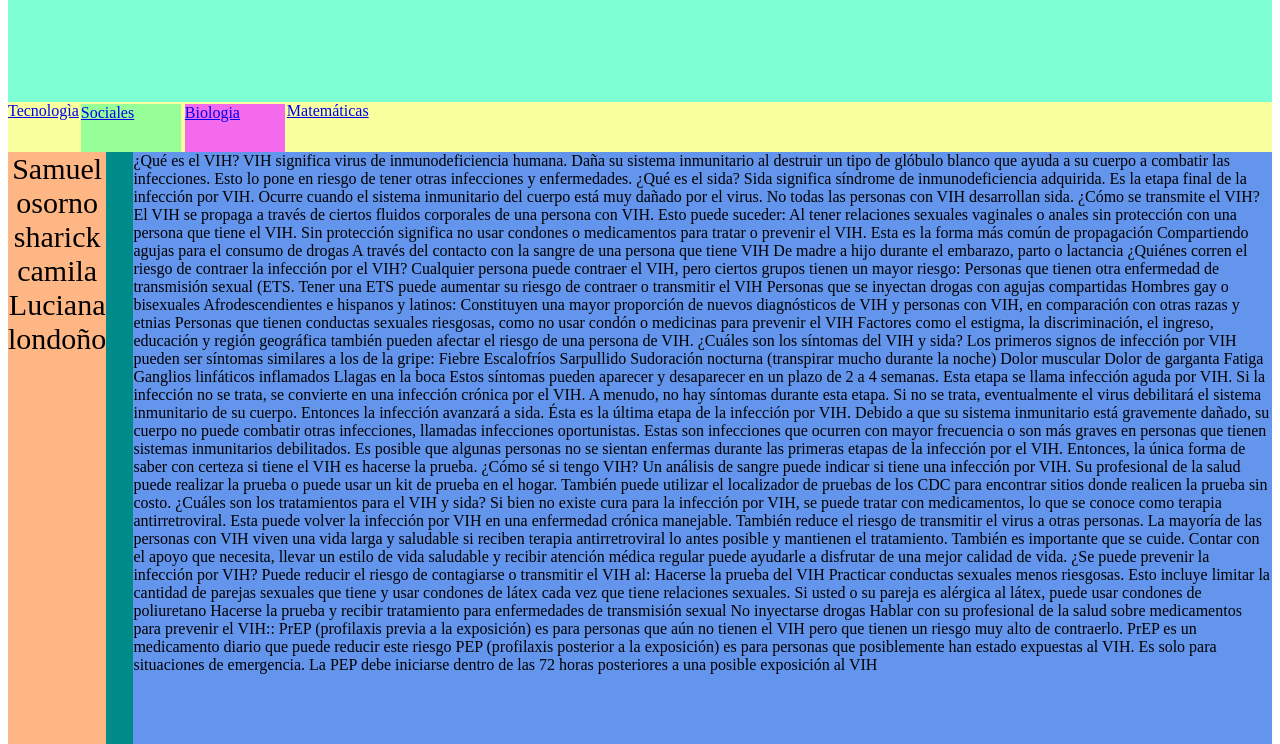
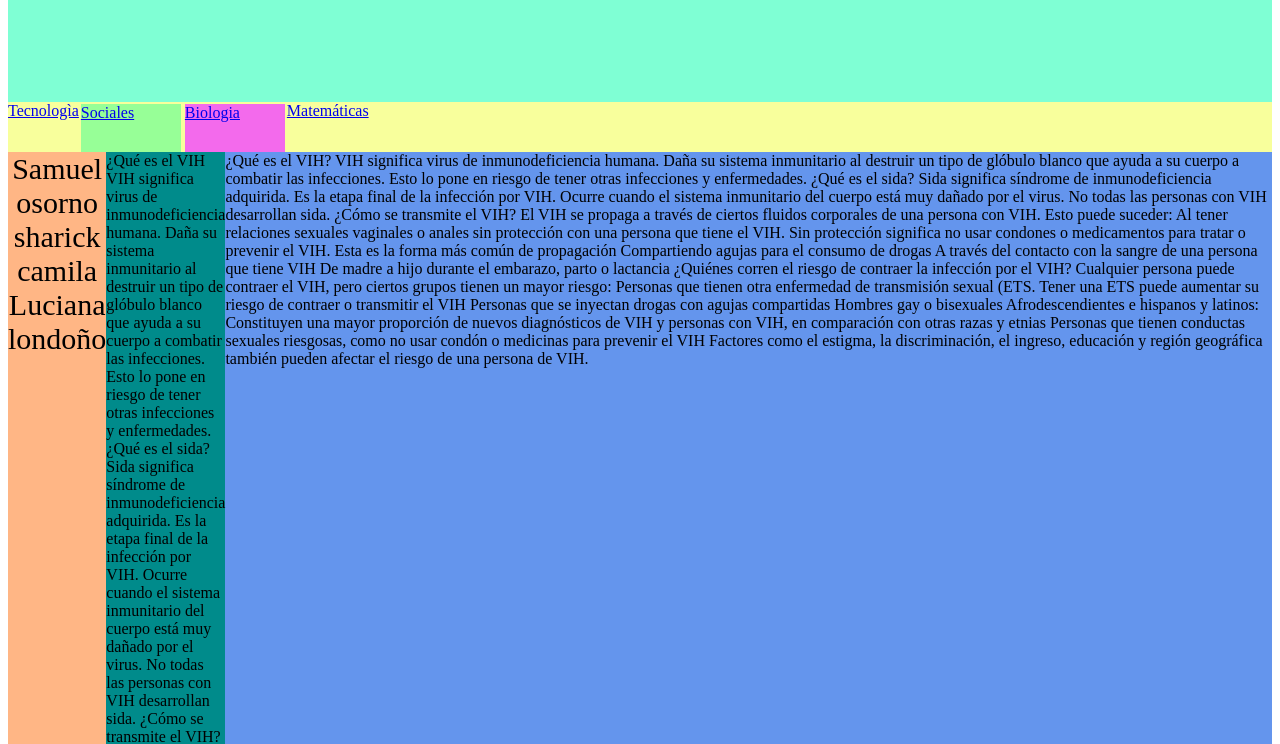
Before and after one commit to Camilamonsalve1/Recuperacion-periodo-1-20-04-2023, a plain HTML site: page Biologia.html in a window 1280 px wide. Shown: the part 56-800 px from the top of the page. Drawn offline with Linux system fonts and the light colour scheme.

Commit message:
Add files via upload

```diff
--- a/Biologia.html
+++ b/Biologia.html
@@ -37,17 +37,8 @@
         Luciana londoño
 
     </div>
-<div class="centro"></div>
-<div class="derecha"></div>
-
-
-¿Qué es el VIH?
+<div class="centro">¿Qué es el VIH
 VIH significa virus de inmunodeficiencia humana. Daña su sistema inmunitario al destruir un tipo de glóbulo blanco que ayuda a su cuerpo a combatir las infecciones. Esto lo pone en riesgo de tener otras infecciones y enfermedades.
-
-
-
-
-
 ¿Qué es el sida?
 Sida significa síndrome de inmunodeficiencia adquirida. Es la etapa final de la infección por VIH. Ocurre cuando el sistema inmunitario del cuerpo está muy dañado por el virus. No todas las personas con VIH desarrollan sida.
 
@@ -68,42 +59,33 @@ Afrodescendientes e hispanos y latinos: Constituyen una mayor proporción de nue
 Personas que tienen conductas sexuales riesgosas, como no usar condón o medicinas para prevenir el VIH
 Factores como el estigma, la discriminación, el ingreso, educación y región geográfica también pueden afectar el riesgo de una persona de VIH.
 
-¿Cuáles son los síntomas del VIH y sida?
-Los primeros signos de infección por VIH pueden ser síntomas similares a los de la gripe:
+ </div>
+<div class="derecha"></div>
 
-Fiebre
-Escalofríos
-Sarpullido
-Sudoración nocturna (transpirar mucho durante la noche)
-Dolor muscular
-Dolor de garganta
-Fatiga
-Ganglios linfáticos inflamados
-Llagas en la boca
-Estos síntomas pueden aparecer y desaparecer en un plazo de 2 a 4 semanas. Esta etapa se llama infección aguda por VIH.
 
-Si la infección no se trata, se convierte en una infección crónica por el VIH. A menudo, no hay síntomas durante esta etapa. Si no se trata, eventualmente el virus debilitará el sistema inmunitario de su cuerpo. Entonces la infección avanzará a sida. Ésta es la última etapa de la infección por VIH. Debido a que su sistema inmunitario está gravemente dañado, su cuerpo no puede combatir otras infecciones, llamadas infecciones oportunistas. Estas son infecciones que ocurren con mayor frecuencia o son más graves en personas que tienen sistemas inmunitarios debilitados.
+¿Qué es el VIH?
+VIH significa virus de inmunodeficiencia humana. Daña su sistema inmunitario al destruir un tipo de glóbulo blanco que ayuda a su cuerpo a combatir las infecciones. Esto lo pone en riesgo de tener otras infecciones y enfermedades.
+¿Qué es el sida?
+Sida significa síndrome de inmunodeficiencia adquirida. Es la etapa final de la infección por VIH. Ocurre cuando el sistema inmunitario del cuerpo está muy dañado por el virus. No todas las personas con VIH desarrollan sida.
 
-Es posible que algunas personas no se sientan enfermas durante las primeras etapas de la infección por el VIH. Entonces, la única forma de saber con certeza si tiene el VIH es hacerse la prueba.
+¿Cómo se transmite el VIH?
+El VIH se propaga a través de ciertos fluidos corporales de una persona con VIH. Esto puede suceder:
 
-¿Cómo sé si tengo VIH?
-Un análisis de sangre puede indicar si tiene una infección por VIH. Su profesional de la salud puede realizar la prueba o puede usar un kit de prueba en el hogar. También puede utilizar el localizador de pruebas de los CDC para encontrar sitios donde realicen la prueba sin costo.
+Al tener relaciones sexuales vaginales o anales sin protección con una persona que tiene el VIH. Sin protección significa no usar condones o medicamentos para tratar o prevenir el VIH. Esta es la forma más común de propagación
+Compartiendo agujas para el consumo de drogas
+A través del contacto con la sangre de una persona que tiene VIH
+De madre a hijo durante el embarazo, parto o lactancia
+¿Quiénes corren el riesgo de contraer la infección por el VIH?
+Cualquier persona puede contraer el VIH, pero ciertos grupos tienen un mayor riesgo:
 
-¿Cuáles son los tratamientos para el VIH y sida?
-Si bien no existe cura para la infección por VIH, se puede tratar con medicamentos, lo que se conoce como terapia antirretroviral. Esta puede volver la infección por VIH en una enfermedad crónica manejable. También reduce el riesgo de transmitir el virus a otras personas.
+Personas que tienen otra enfermedad de transmisión sexual (ETS. Tener una ETS puede aumentar su riesgo de contraer o transmitir el VIH
+Personas que se inyectan drogas con agujas compartidas
+Hombres gay o bisexuales
+Afrodescendientes e hispanos y latinos: Constituyen una mayor proporción de nuevos diagnósticos de VIH y personas con VIH, en comparación con otras razas y etnias
+Personas que tienen conductas sexuales riesgosas, como no usar condón o medicinas para prevenir el VIH
+Factores como el estigma, la discriminación, el ingreso, educación y región geográfica también pueden afectar el riesgo de una persona de VIH.
 
-La mayoría de las personas con VIH viven una vida larga y saludable si reciben terapia antirretroviral lo antes posible y mantienen el tratamiento. También es importante que se cuide. Contar con el apoyo que necesita, llevar un estilo de vida saludable y recibir atención médica regular puede ayudarle a disfrutar de una mejor calidad de vida.
 
-¿Se puede prevenir la infección por VIH?
-Puede reducir el riesgo de contagiarse o transmitir el VIH al:
-
-Hacerse la prueba del VIH
-Practicar conductas sexuales menos riesgosas. Esto incluye limitar la cantidad de parejas sexuales que tiene y usar condones de látex cada vez que tiene relaciones sexuales. Si usted o su pareja es alérgica al látex, puede usar condones de poliuretano
-Hacerse la prueba y recibir tratamiento para enfermedades de transmisión sexual
-No inyectarse drogas
-Hablar con su profesional de la salud sobre medicamentos para prevenir el VIH::
-PrEP (profilaxis previa a la exposición) es para personas que aún no tienen el VIH pero que tienen un riesgo muy alto de contraerlo. PrEP es un medicamento diario que puede reducir este riesgo
-PEP (profilaxis posterior a la exposición) es para personas que posiblemente han estado expuestas al VIH. Es solo para situaciones de emergencia. La PEP debe iniciarse dentro de las 72 horas posteriores a una posible exposición al VIH
 
 </div>
 
```
